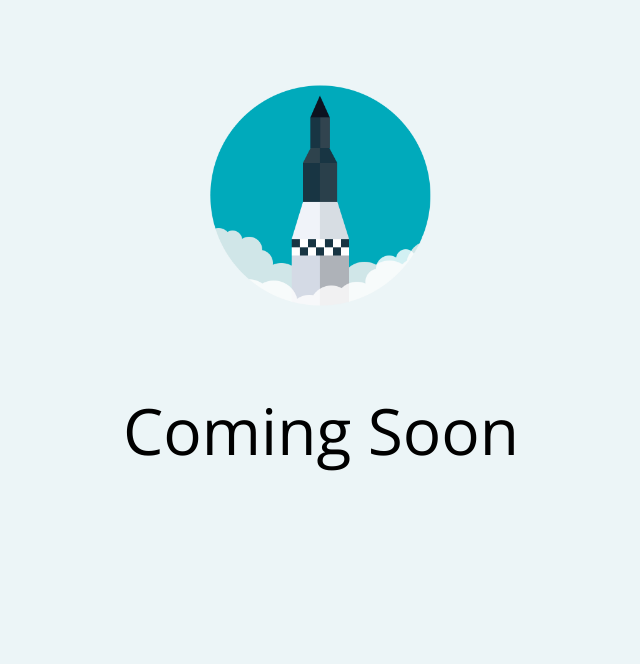
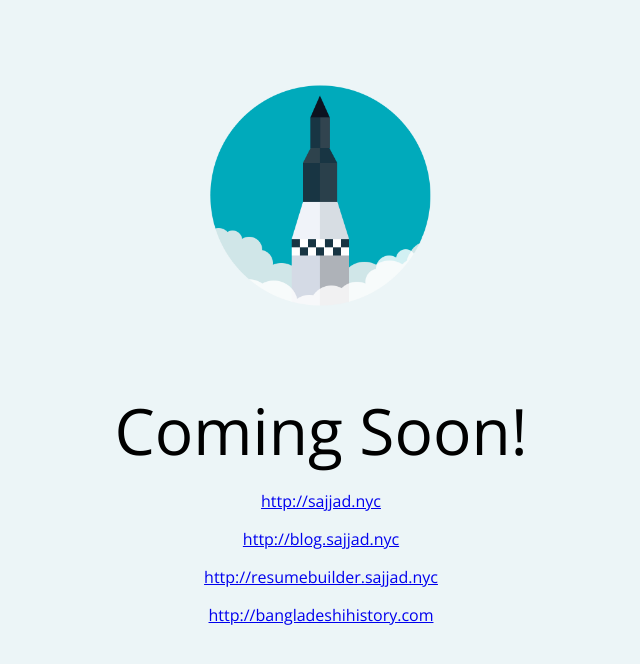
Before and after one commit to sajjadhossain/coming-soon-js, a website: page index.html in a window 1280 px wide. Shown: the whole page, without its empty margins (319-959 px from the left). Drawn offline with nearby package versions, Linux system fonts and the light colour scheme.

Commit message:
updated FE

```diff
--- a/assets/stylesheets/style.css
+++ b/assets/stylesheets/style.css
@@ -6,7 +6,7 @@ body {
     background-color: #ECF5F7;
 }
 
-p {
+h1 {
     font-family: "Open Sans", sans-serif;
     font-size: 4rem;
     font-weight: 500;
@@ -16,3 +16,7 @@ p {
     -webkit-margin-start: 0px;
     -webkit-margin-end: 0px;
 }
+
+p {
+    font-family: "Open Sans", sans-serif;
+}
--- a/index.html
+++ b/index.html
@@ -19,7 +19,11 @@
 <!-- Add your site or application content here -->
 <section id="site">
     <img src="assets/images/rocket.gif" style="width: 100%; max-width: 500px;">
-    <p>Coming Soon</p>
+    <h1>Coming Soon!</h1>
+    <p><a href="http://www.sajjad.nyc/" target="_blank">http://sajjad.nyc</a></p>
+    <p><a href="http://blog.sajjad.nyc/" target="_blank">http://blog.sajjad.nyc</a></p>
+    <p><a href="http://resumebuilder.sajjad.nyc/" target="_blank">http://resumebuilder.sajjad.nyc</a></p>
+    <p><a href="http://bangladeshihistory.com" target="_blank">http://bangladeshihistory.com</a></p>
 </section>
 
 </body>
```
